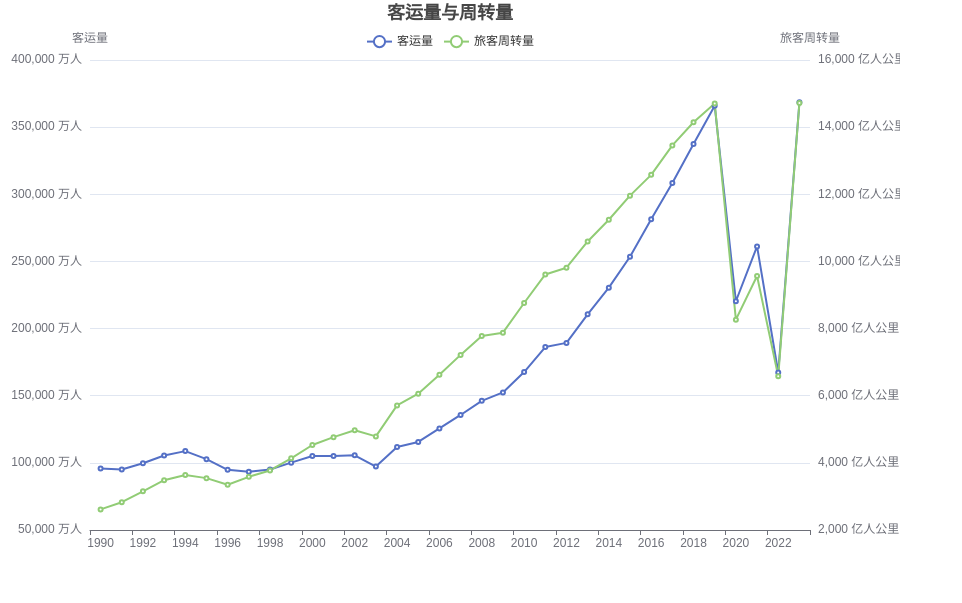
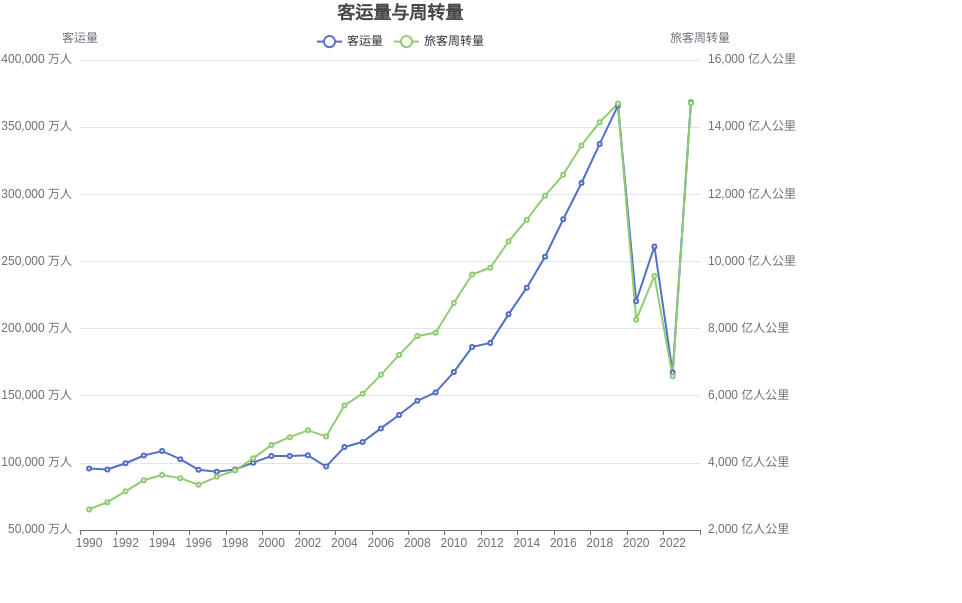
Before and after one commit to sunrenhao/echarts, a plain HTML site: page index.html in a window 1280 px wide. Shown: the whole page, without its empty margins (0-962 px from the left). Drawn offline with nearby package versions, Linux system fonts and the light colour scheme.

Commit message:
Update index.html

```diff
--- a/index.html
+++ b/index.html
@@ -8,7 +8,7 @@
   </head>
   <body style="height: 100%; margin: 0">
     <!-- 为ECharts准备一个具备大小（宽高）的Dom -->
-    <div id="main" style="height: 600px;width: 900px"></div>
+    <div id="main" style="height: 600px;width: 800px;"></div>
     <script type="text/javascript">
       // 基于准备好的dom，初始化echarts实例
       var myChart = echarts.init(document.getElementById("main"));
@@ -18,6 +18,9 @@
         title: {
           text: "客运量与周转量",
           left: "center",
+        },
+        grid:{
+          right:100
         },
         tooltip: {
           trigger: "axis",
```
